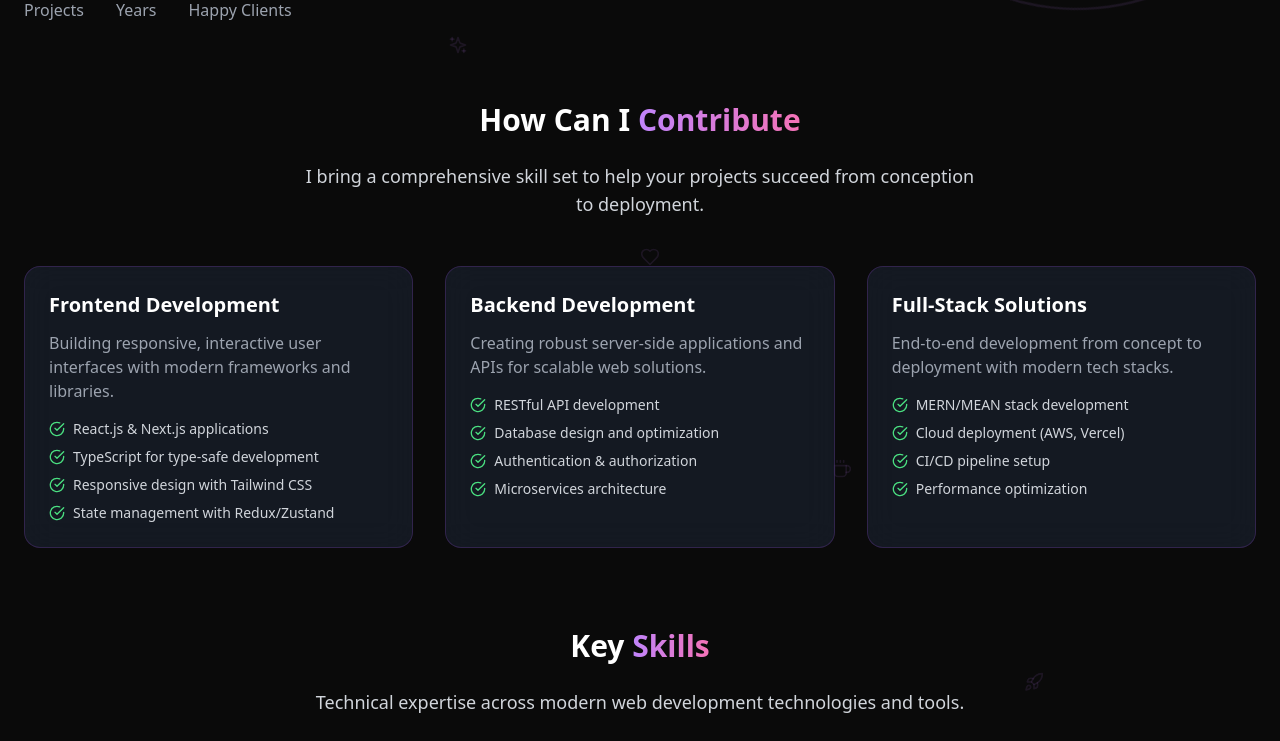
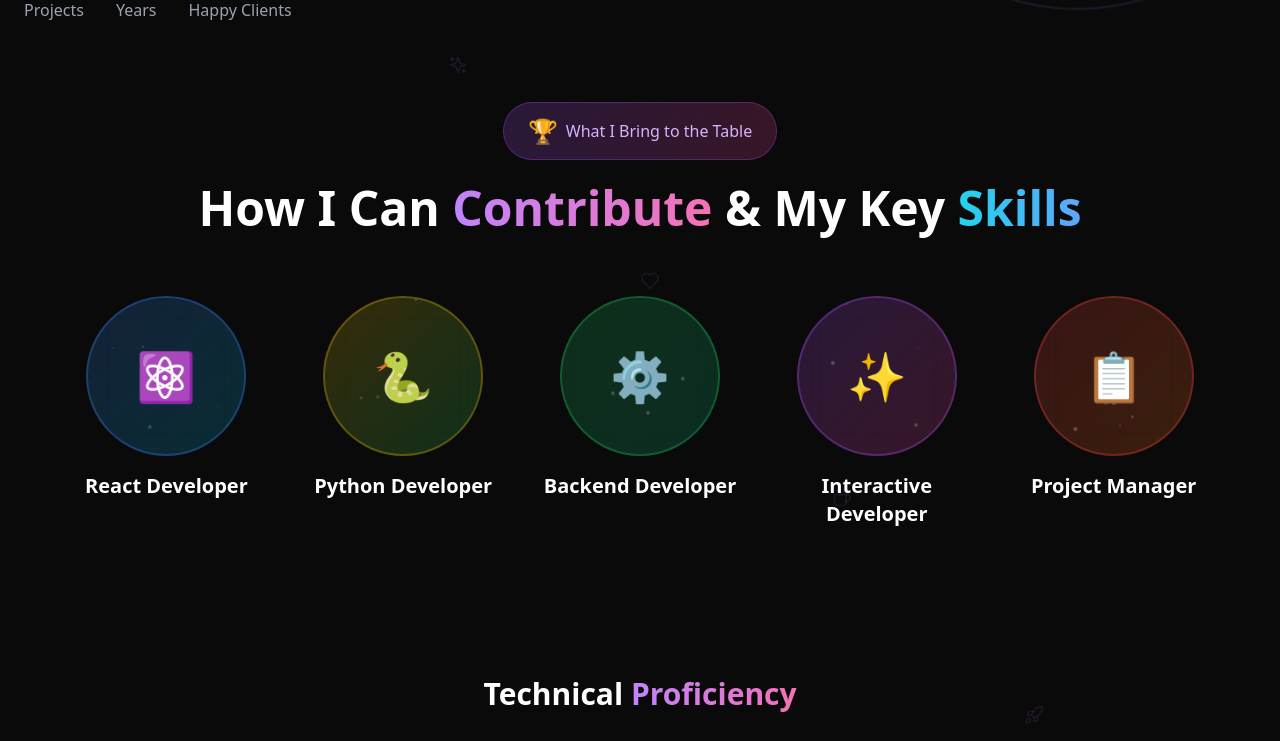
Before and after one commit to khushij9450/khushi, a React (Vite) app: page / in a window 1280 px wide. Shown: the part 1613-2354 px from the top of the page. Built offline with nearby package versions, Linux system fonts and the light colour scheme.

Commit message:
Update About Section to Match Reference Design

```diff
--- a/src/components/About.tsx
+++ b/src/components/About.tsx
@@ -1,6 +1,6 @@
 import React, { useState, useEffect, useRef } from 'react';
 import { motion, useScroll, useTransform, useSpring, useInView, useMotionValue, useVelocity } from 'framer-motion';
-import { Code, Palette, Database, Smartphone, Globe, Zap, Star, Sparkles, Heart, Coffee, Rocket, Target, CheckCircle, ArrowRight } from 'lucide-react';
+import { Code, Palette, Database, Smartphone, Globe, Zap, Star, Sparkles, Heart, Coffee, Rocket, Target, CheckCircle, ArrowRight, Settings, Users, Briefcase } from 'lucide-react';
 
 const About: React.FC = () => {
   const [currentSkill, setCurrentSkill] = useState(0);
@@ -102,41 +102,46 @@ const About: React.FC = () => {
     { icon: Target, delay: 10, duration: 14 }
   ];
 
-  // How Can I Contribute data
-  const contributions = [
+  // Skills data matching the reference design
+  const skillCategories = [
     {
-      title: "Frontend Development",
-      description: "Building responsive, interactive user interfaces with modern frameworks and libraries.",
-      points: [
-        "React.js & Next.js applications",
-        "TypeScript for type-safe development",
-        "Responsive design with Tailwind CSS",
-        "State management with Redux/Zustand"
-      ]
+      title: "React Developer",
+      icon: "⚛️",
+      description: "Building modern, responsive web applications with React.js and its ecosystem",
+      bgColor: "from-blue-500/20 to-cyan-500/20",
+      borderColor: "border-blue-500/30"
     },
     {
-      title: "Backend Development",
-      description: "Creating robust server-side applications and APIs for scalable web solutions.",
-      points: [
-        "RESTful API development",
-        "Database design and optimization",
-        "Authentication & authorization",
-        "Microservices architecture"
-      ]
+      title: "Python Developer",
+      icon: "🐍",
+      description: "Backend development, data analysis, and automation using Python",
+      bgColor: "from-yellow-500/20 to-green-500/20",
+      borderColor: "border-yellow-500/30"
     },
     {
-      title: "Full-Stack Solutions",
-      description: "End-to-end development from concept to deployment with modern tech stacks.",
-      points: [
-        "MERN/MEAN stack development",
-        "Cloud deployment (AWS, Vercel)",
-        "CI/CD pipeline setup",
-        "Performance optimization"
-      ]
+      title: "Backend Developer",
+      icon: "⚙️",
+      description: "Server-side development with Node.js, databases, and API design",
+      bgColor: "from-green-500/20 to-emerald-500/20",
+      borderColor: "border-green-500/30"
+    },
+    {
+      title: "Interactive Developer",
+      icon: "✨",
+      description: "Creating engaging user experiences with animations and interactions",
+      bgColor: "from-purple-500/20 to-pink-500/20",
+      borderColor: "border-purple-500/30"
+    },
+    {
+      title: "Project Manager",
+      icon: "📋",
+      description: "Leading development teams and managing project lifecycles",
+      bgColor: "from-red-500/20 to-orange-500/20",
+      borderColor: "border-red-500/30"
     }
   ];
 
-  // Key Skills data
+  // Key Skills data with progress bars
   const keySkills = [
     { name: "JavaScript", level: 95 },
     { name: "TypeScript", level: 90 },
@@ -513,7 +518,7 @@ const About: React.FC = () => {
           </motion.div>
         </div>
 
-        {/* How Can I Contribute Section */}
+        {/* What I Bring to the Table Section */}
         <motion.div
           initial={{ opacity: 0, y: 50 }}
           whileInView={{ opacity: 1, y: 0 }}
@@ -521,97 +526,137 @@ const About: React.FC = () => {
           viewport={{ once: true }}
           className="mb-20"
         >
-          <motion.div className="text-center mb-12">
+          <motion.div className="text-center mb-16">
+            <motion.div
+              initial={{ opacity: 0, scale: 0.8 }}
+              whileInView={{ opacity: 1, scale: 1 }}
+              transition={{ duration: 0.8 }}
+              viewport={{ once: true }}
+              className="inline-flex items-center space-x-2 bg-gradient-to-r from-purple-500/20 to-pink-500/20 backdrop-blur-lg rounded-full px-6 py-3 border border-purple-500/30 mb-6"
+            >
+              <span className="text-2xl">🏆</span>
+              <span className="text-purple-300 font-medium">What I Bring to the Table</span>
+            </motion.div>
+
             <motion.h3
-              className="text-3xl font-bold text-white mb-6"
+              className="text-4xl lg:text-5xl font-bold text-white mb-6"
               whileHover={{ scale: 1.02 }}
             >
-              How Can I{' '}
+              How I Can{' '}
               <span className="bg-gradient-to-r from-purple-400 to-pink-400 bg-clip-text text-transparent">
                 Contribute
+              </span>{' '}
+              & My Key{' '}
+              <span className="bg-gradient-to-r from-cyan-400 to-blue-400 bg-clip-text text-transparent">
+                Skills
               </span>
             </motion.h3>
-            <motion.p
-              className="text-gray-300 text-lg max-w-2xl mx-auto"
-              initial={{ opacity: 0 }}
-              whileInView={{ opacity: 1 }}
-              transition={{ delay: 0.3, duration: 0.8 }}
-              viewport={{ once: true }}
-            >
-              I bring a comprehensive skill set to help your projects succeed from conception to deployment.
-            </motion.p>
           </motion.div>
 
-          <div className="grid md:grid-cols-3 gap-8 mb-16">
-            {contributions.map((contribution, index) => (
+          {/* Circular Skills Grid */}
+          <div className="grid grid-cols-2 md:grid-cols-3 lg:grid-cols-5 gap-8 mb-16 max-w-6xl mx-auto">
+            {skillCategories.map((skill, index) => (
               <motion.div
-                key={contribution.title}
-                initial={{ opacity: 0, y: 50 }}
-                whileInView={{ opacity: 1, y: 0 }}
+                key={skill.title}
+                initial={{ opacity: 0, y: 50, scale: 0.8 }}
+                whileInView={{ opacity: 1, y: 0, scale: 1 }}
                 transition={{
-                  delay: index * 0.2,
+                  delay: index * 0.1,
                   duration: 0.8,
                   type: "spring",
                   stiffness: 100
                 }}
                 viewport={{ once: true }}
-                className="group relative bg-slate-800/50 backdrop-blur-lg rounded-2xl p-6 border border-purple-500/20 hover:border-purple-500/40 transition-all duration-300 overflow-hidden"
-                whileHover={{ scale: 1.02, y: -5 }}
+                className="group relative flex flex-col items-center"
+                whileHover={{ scale: 1.05, y: -10 }}
+              >
+                {/* Circular Background */}
+                <motion.div
+                  className={`relative w-32 h-32 lg:w-40 lg:h-40 rounded-full bg-gradient-to-br ${skill.bgColor} backdrop-blur-lg border-2 ${skill.borderColor} flex items-center justify-center mb-4 overflow-hidden`}
+                  whileHover={{
+                    boxShadow: "0 20px 40px rgba(168, 85, 247, 0.3)",
+                    borderColor: "rgba(168, 85, 247, 0.6)"
+                  }}
+                  transition={{ duration: 0.3 }}
                 >
                   {/* Animated background gradient */}
                   <motion.div
                     className="absolute inset-0 opacity-0 group-hover:opacity-100 transition-opacity duration-300"
                     animate={{
                       background: [
-                      `linear-gradient(45deg, rgba(168, 85, 247, 0.03), rgba(236, 72, 153, 0.03))`,
-                      `linear-gradient(45deg, rgba(236, 72, 153, 0.03), rgba(6, 182, 212, 0.03))`,
-                      `linear-gradient(45deg, rgba(6, 182, 212, 0.03), rgba(168, 85, 247, 0.03))`
+                        `linear-gradient(45deg, rgba(168, 85, 247, 0.1), rgba(236, 72, 153, 0.1))`,
+                        `linear-gradient(45deg, rgba(236, 72, 153, 0.1), rgba(6, 182, 212, 0.1))`,
+                        `linear-gradient(45deg, rgba(6, 182, 212, 0.1), rgba(168, 85, 247, 0.1))`
                       ]
                     }}
-                  transition={{ duration: 6, repeat: Infinity }}
+                    transition={{ duration: 3, repeat: Infinity }}
                   />
 
-                <div className="relative z-10">
+                  {/* Icon */}
+                  <motion.div
+                    className="text-4xl lg:text-5xl relative z-10"
+                    whileHover={{
+                      rotate: 360,
+                      scale: 1.1
+                    }}
+                    transition={{ duration: 0.6 }}
+                  >
+                    {skill.icon}
+                  </motion.div>
+
+                  {/* Floating particles */}
+                  {[...Array(6)].map((_, i) => (
+                    <motion.div
+                      key={i}
+                      className="absolute w-1 h-1 bg-white/40 rounded-full"
+                      style={{
+                        left: `${Math.random() * 100}%`,
+                        top: `${Math.random() * 100}%`,
+                      }}
+                      animate={{
+                        y: [0, -20, 0],
+                        x: [0, Math.sin(i) * 10, 0],
+                        opacity: [0, 0.6, 0],
+                        scale: [0, 1, 0],
+                      }}
+                      transition={{
+                        duration: 3 + Math.random() * 2,
+                        repeat: Infinity,
+                        delay: Math.random() * 2,
+                        ease: "easeInOut"
+                      }}
+                    />
+                  ))}
+                </motion.div>
+
+                {/* Title */}
                 <motion.h4
-                    className="text-xl font-semibold text-white mb-3"
-                    whileHover={{ scale: 1.02 }}
+                  className="text-lg lg:text-xl font-semibold text-white text-center mb-2"
+                  whileHover={{
+                    scale: 1.05,
+                    color: "#a855f7"
+                  }}
                   transition={{ duration: 0.2 }}
                 >
-                    {contribution.title}
+                  {skill.title}
                 </motion.h4>
 
+                {/* Description */}
                 <motion.p
-                    className="text-gray-400 mb-4"
-                    whileHover={{ color: "#e5e7eb" }}
-                    transition={{ duration: 0.2 }}
+                  className="text-gray-400 text-sm text-center max-w-xs opacity-0 group-hover:opacity-100 transition-opacity duration-300"
+                  initial={{ y: 10 }}
+                  whileInView={{ y: 0 }}
+                  transition={{ delay: index * 0.1 + 0.5, duration: 0.5 }}
+                  viewport={{ once: true }}
                 >
-                    {contribution.description}
+                  {skill.description}
                 </motion.p>
-
-                  <ul className="space-y-2">
-                    {contribution.points.map((point, pointIndex) => (
-                      <motion.li
-                        key={pointIndex}
-                        initial={{ opacity: 0, x: -10 }}
-                        whileInView={{ opacity: 1, x: 0 }}
-                        transition={{ delay: index * 0.2 + pointIndex * 0.1 + 0.5, duration: 0.5 }}
-                        viewport={{ once: true }}
-                        className="flex items-center space-x-2 text-gray-300 group/item"
-                      >
-                        <CheckCircle className="w-4 h-4 text-green-400 flex-shrink-0" />
-                        <span className="text-sm group-hover/item:text-white transition-colors duration-300">
-                          {point}
-                        </span>
-                      </motion.li>
-                    ))}
-                  </ul>
-                </div>
               </motion.div>
             ))}
           </div>
         </motion.div>
 
-        {/* Key Skills Section */}
+        {/* Key Skills Progress Bars */}
         <motion.div
           initial={{ opacity: 0, y: 50 }}
           whileInView={{ opacity: 1, y: 0 }}
@@ -623,9 +668,9 @@ const About: React.FC = () => {
             className="text-3xl font-bold text-white mb-6"
             whileHover={{ scale: 1.02 }}
           >
-            Key{' '}
+            Technical{' '}
             <span className="bg-gradient-to-r from-purple-400 to-pink-400 bg-clip-text text-transparent">
-              Skills
+              Proficiency
             </span>
           </motion.h3>
           <motion.p
@@ -635,7 +680,7 @@ const About: React.FC = () => {
             transition={{ delay: 0.3, duration: 0.8 }}
             viewport={{ once: true }}
           >
-            Technical expertise across modern web development technologies and tools.
+            My expertise across modern web development technologies and tools.
           </motion.p>
         </motion.div>
 
```
Lines whose indentation alone changed are shown as unchanged.
